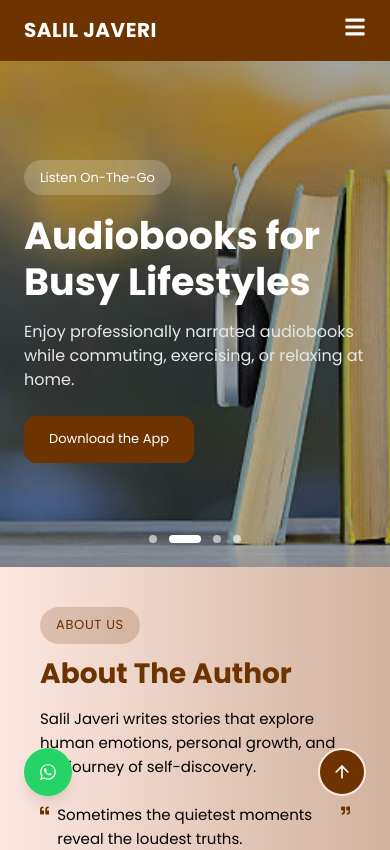
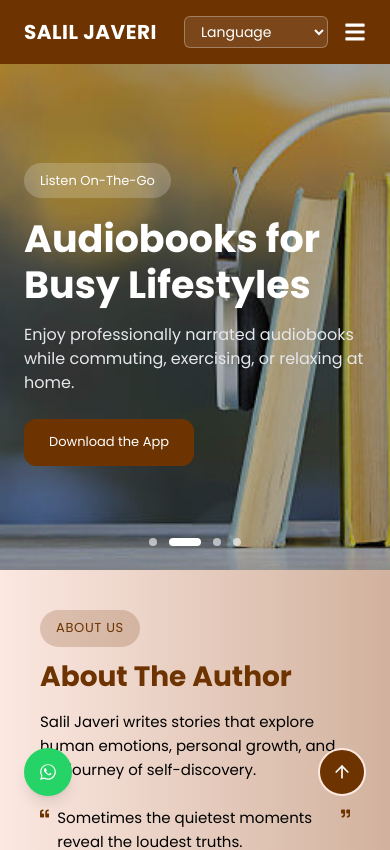
Before and after one commit to mumbaiops45/ebook, a Next.js app: page / in a window 390 px wide. Shown: the top 850 px of the page. Built offline with nearby package versions, Linux system fonts and the light colour scheme.

Commit message:
update code

```diff
--- a/src/components/Navbar.js
+++ b/src/components/Navbar.js
@@ -66,7 +66,8 @@ export default function Navbar() {
         </div>
 
         {/* Mobile Toggle */}
-        <div className="lg:hidden">
+        <div className="lg:hidden flex gap-4">
+           <LanguageSwitcher />
           <button onClick={() => setIsOpen(!isOpen)}>
             {isOpen ? (
               <FaTimes size={22} className="text-white" />
@@ -98,9 +99,7 @@ export default function Navbar() {
             </Link>
           ))}
           {/* Optional: Add language switcher in mobile menu too */}
-          <div className="pt-2">
-            <LanguageSwitcher />
-          </div>
+
           <Link
             href="#"
             onClick={() => setIsOpen(false)}
```
